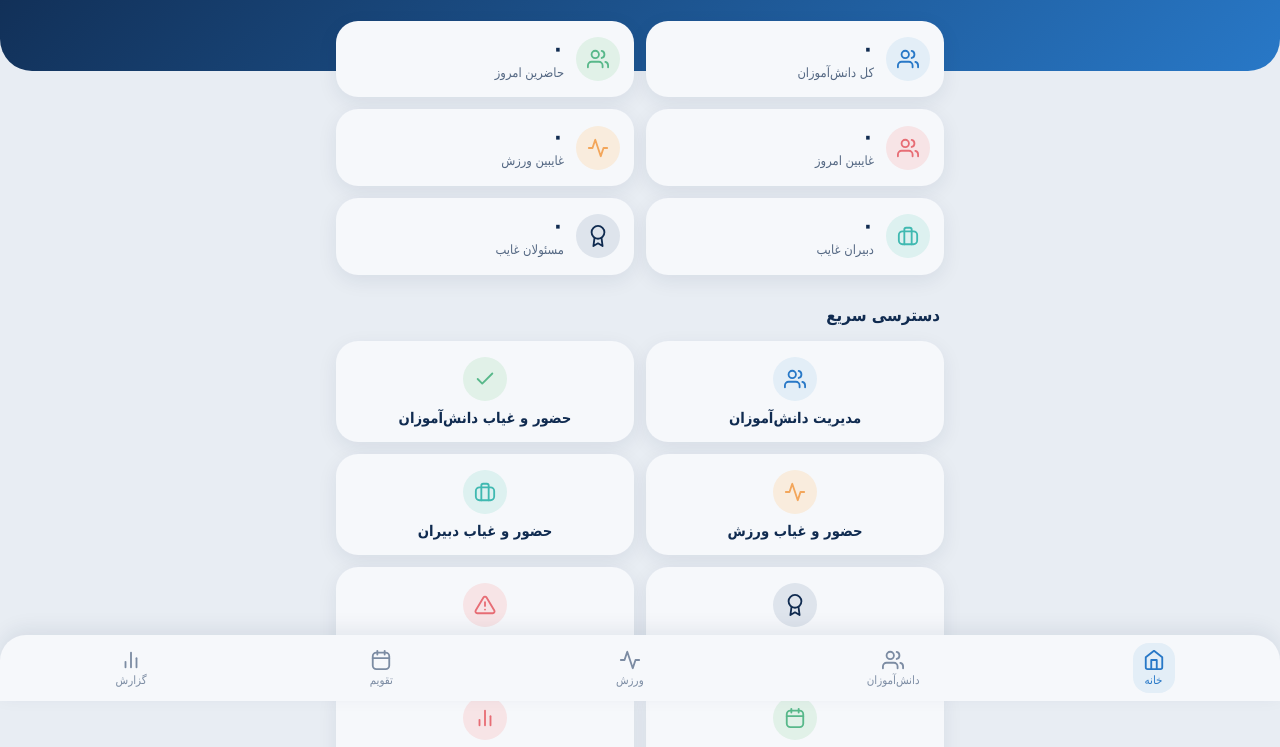
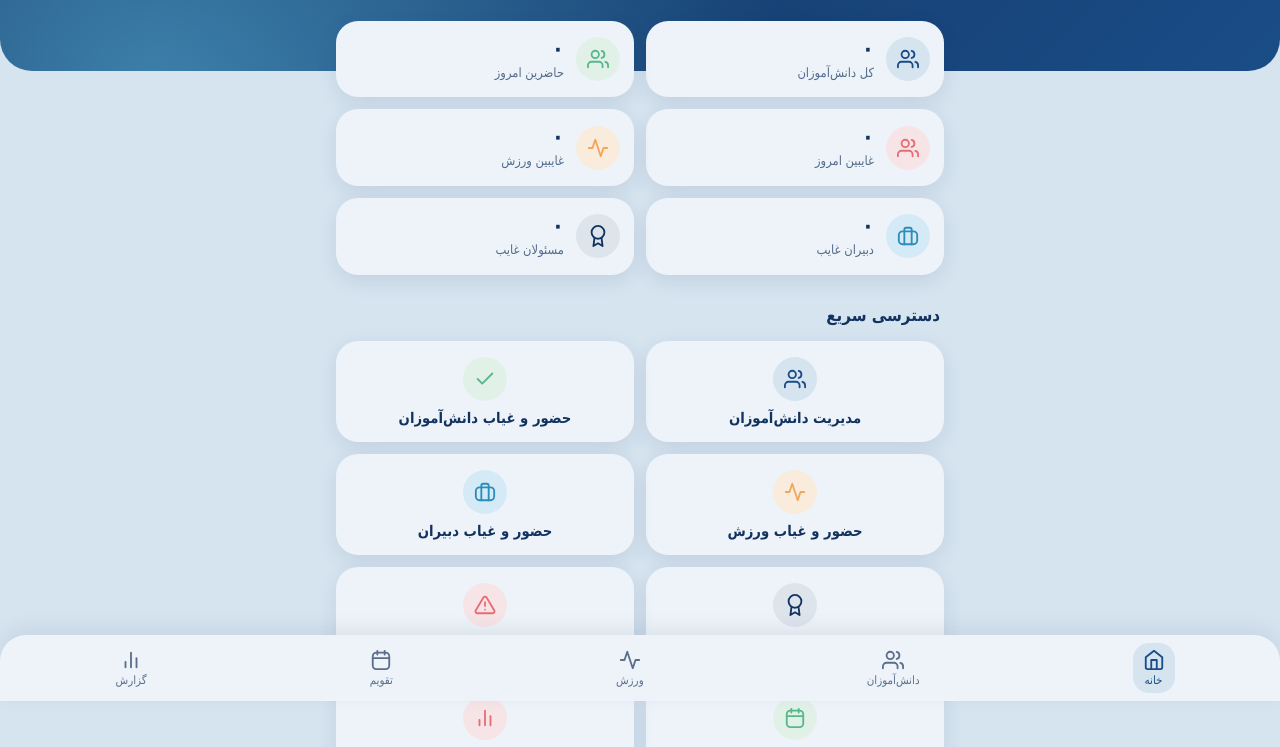
Before and after one commit to Mehrdad48610q73/honar-attendance, a plain HTML site: page index.html in a window 1280 px wide. Shown: the part 99-846 px from the top of the page. Drawn offline with Linux system fonts and the light colour scheme.

Commit message:
Add files via upload

```diff
--- a/css/base.css
+++ b/css/base.css
@@ -1,15 +1,15 @@
 :root{
-  --navy:#102B50;
-  --blue:#2878C7;
-  --blue-light:#E3EEF7;
-  --teal:#40B9B1;
+  --navy:#12335F;
+  --blue:#1A4C86;
+  --blue-light:#D6E4F0;
+  --teal:#58B0D9;
   --orange:#F3A65B;
-  --bg:#E8EDF3;
-  --card:#F6F8FB;
+  --bg:#D6E4F0;
+  --card:#EDF3F9;
   --red:#E76D75;
   --green:#58B88A;
   --radius:22px;
-  --shadow:0 6px 20px rgba(16,43,80,.08);
+  --shadow:0 6px 20px rgba(18,51,95,.10);
 }
 
 *{
--- a/css/components.css
+++ b/css/components.css
@@ -1,5 +1,5 @@
 .app-header{
-  background:linear-gradient(135deg,var(--navy),var(--blue));
+  background:radial-gradient(circle at 12% 115%,rgba(88,176,217,.6),transparent 55%),linear-gradient(135deg,var(--navy),var(--blue));
   color:#fff;
   padding:30px 20px 74px;
   border-radius:0 0 32px 32px;
@@ -67,7 +67,7 @@
 .c-green{background:#E1F1E8;color:var(--green);}
 .c-red{background:#F7E4E6;color:var(--red);}
 .c-orange{background:#F9ECDD;color:var(--orange);}
-.c-teal{background:#DDF1F0;color:var(--teal);}
+.c-teal{background:#D4EAF6;color:#2D8DBA;}
 .c-navy{background:#DEE4EC;color:var(--navy);}
 
 .section-title{
@@ -127,7 +127,7 @@
   align-items:center;
   gap:2px;
   font-size:.72rem;
-  color:#7C8CA3;
+  color:#5B6E8A;
   padding:6px 10px;
   border-radius:16px;
 }
--- a/css/pages.css
+++ b/css/pages.css
@@ -10,13 +10,13 @@
 
 .tabs{display:flex;gap:6px;margin-top:14px;background:var(--card);border-radius:var(--radius);box-shadow:var(--shadow);padding:6px;overflow-x:auto}
 .tabs::-webkit-scrollbar{display:none}
-.tab{flex:1 0 auto;min-width:92px;background:none;color:#7C8CA3;padding:9px 12px;border-radius:16px;font-size:.88rem;font-weight:700;transition:all .2s ease;white-space:nowrap}
+.tab{flex:1 0 auto;min-width:92px;background:none;color:#5B6E8A;padding:9px 12px;border-radius:16px;font-size:.88rem;font-weight:700;transition:all .2s ease;white-space:nowrap}
 .tab small{display:block;font-size:.72rem;font-weight:500;opacity:.85}
 .tab.active{background:var(--blue);color:#fff}
 
 .link-btn{margin-top:10px;background:none;color:var(--blue);font-size:.84rem;font-weight:700;padding:4px 2px}
 
-.searchbox{margin-top:12px;background:var(--card);border-radius:var(--radius);box-shadow:var(--shadow);display:flex;align-items:center;gap:8px;padding:0 14px;color:#7C8CA3}
+.searchbox{margin-top:12px;background:var(--card);border-radius:var(--radius);box-shadow:var(--shadow);display:flex;align-items:center;gap:8px;padding:0 14px;color:#5B6E8A}
 .searchbox input{flex:1;border:none;outline:none;background:none;font-family:inherit;font-size:.95rem;padding:13px 0;color:var(--navy)}
 
 .btn-row{display:flex;gap:10px;margin-top:12px}
@@ -32,14 +32,14 @@
 .row .name{flex:1;font-weight:600;font-size:.95rem}
 .icon-btn{width:38px;height:38px;border-radius:50%;background:var(--bg);color:var(--blue);display:grid;place-items:center;flex:none}
 .icon-btn.danger{background:#F7E4E6;color:var(--red)}
-.empty{margin-top:24px;text-align:center;color:#7C8CA3;padding:24px 12px;line-height:2}
+.empty{margin-top:24px;text-align:center;color:#5B6E8A;padding:24px 12px;line-height:2}
 
 .overlay{position:fixed;top:0;left:0;right:0;bottom:0;background:rgba(16,43,80,.45);display:flex;align-items:center;justify-content:center;padding:20px;z-index:50}
 .dlg{background:var(--card);border-radius:26px;padding:20px;width:100%;max-width:420px;max-height:90vh;overflow:auto;box-shadow:0 20px 50px rgba(16,43,80,.3)}
 .dlg h3{font-size:1.05rem;margin-bottom:8px}
 .dlg-text{line-height:2;font-size:.95rem}
 .dlg label{display:block;font-size:.85rem;margin:10px 0 4px;opacity:.8}
-.dlg input,.dlg select,.dlg textarea{width:100%;border:2px solid #DCE4EE;border-radius:16px;padding:12px 14px;font-family:inherit;font-size:.95rem;color:var(--navy);background:var(--bg);outline:none;direction:rtl}
+.dlg input,.dlg select,.dlg textarea{width:100%;border:2px solid #C6D7E8;border-radius:16px;padding:12px 14px;font-family:inherit;font-size:.95rem;color:var(--navy);background:var(--bg);outline:none;direction:rtl}
 .dlg input:focus,.dlg select:focus,.dlg textarea:focus{border-color:var(--blue)}
 .dlg textarea{min-height:180px;resize:vertical;line-height:1.9}
 .dlg-err{margin-top:10px;color:var(--red);font-size:.85rem}
```
